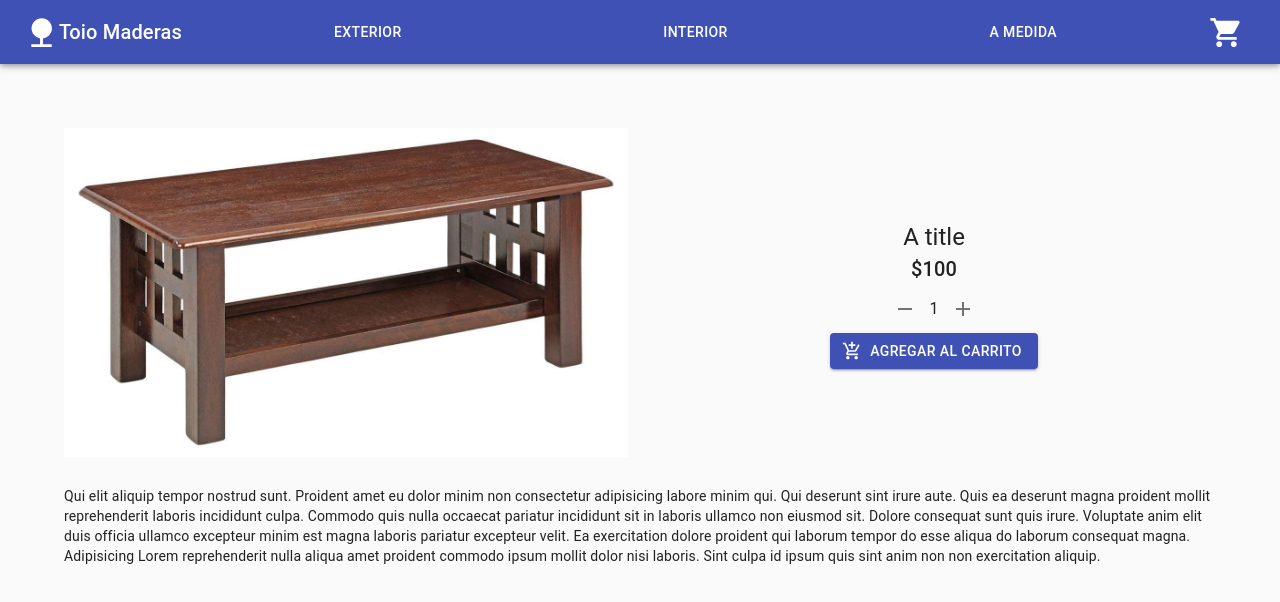
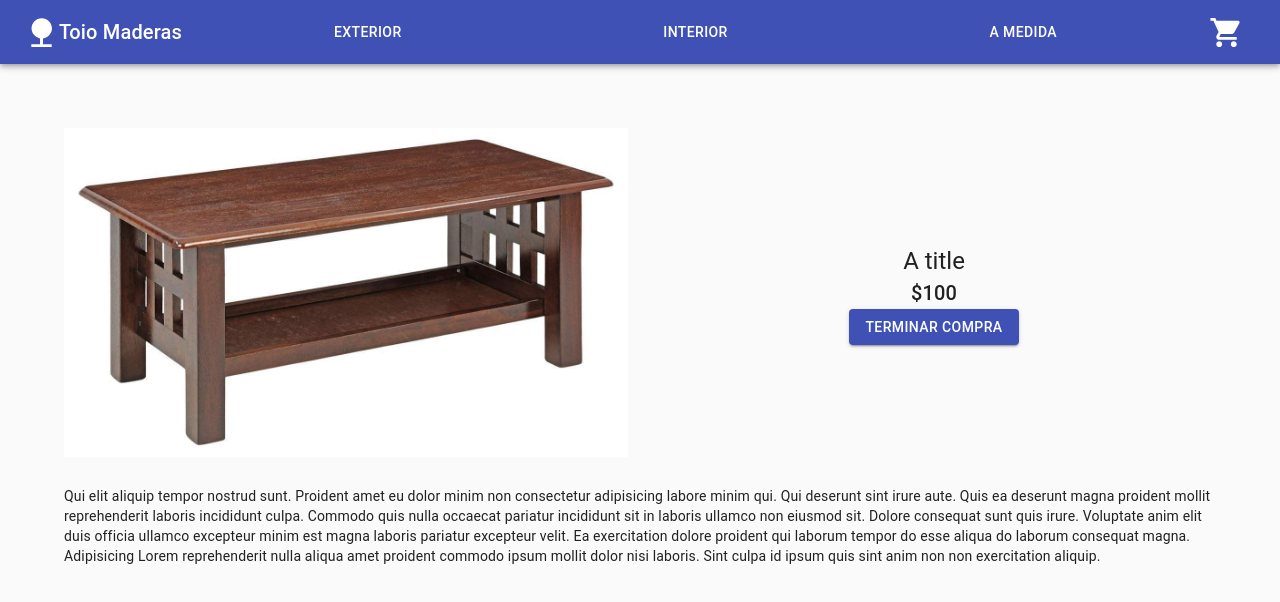
Before and after one commit to gremjua/toio-maderas, a React (Create React App) app: page /item/1 in a window 1280 px wide. Both pictures are taken after a click on the button "AGREGAR AL CARRITO". Shown: the top 602 px of the page. Built offline with nearby package versions, Linux system fonts and the light colour scheme.

Commit message:
add addedToCart state to ItemDetail, pass addToCart callback to ItemCount

```diff
--- a/src/components/ItemCount.js
+++ b/src/components/ItemCount.js
@@ -26,7 +26,7 @@ const ItemCount = ({ stock = 1, initial = 1, onAdd }) => {
                     color="primary"
                     variant="contained"
                     startIcon={<AddShoppingCartOutlinedIcon />}
-                    onClick={quantity <= stock ? onAdd : null}
+                    onClick={quantity <= stock ? onAdd(quantity) : null}
                 >
                     Agregar al carrito
                 </Button>
--- a/src/components/ItemDetail.js
+++ b/src/components/ItemDetail.js
@@ -1,7 +1,22 @@
-import { Box, Grid, Typography } from '@material-ui/core';
+import { Box, Button, Grid, Typography } from '@material-ui/core';
+import { Link as RouterLink } from 'react-router-dom';
+import { useState } from 'react';
 import ItemCount from './ItemCount';
 
 const ItemDetail = ({ item }) => {
+    const [addedToCart, setAddedToCart] = useState(undefined);
+    const addToCart = (quantity) => setAddedToCart({ itemId: item.id, quantity });
+    const renderItemCount = () => {
+        if (addedToCart) {
+            return (
+                <Button component={RouterLink} to="/cart" color="primary" variant="contained">
+                    Terminar Compra
+                </Button>
+            );
+        } else {
+            return <ItemCount stock={item.stock} initial={item.initial} onAdd={() => addToCart} />;
+        }
+    };
     return (
         <Box>
             <Grid container={true} direction="row" alignItems="center" spacing={3}>
@@ -15,11 +30,7 @@ const ItemDetail = ({ item }) => {
                 <Grid item={true} xs={12} sm={6}>
                     <Typography variant="h5">{item.title}</Typography>
                     <Typography variant="h6">{`$${item.price}`}</Typography>
-                    <ItemCount
-                        stock={item.stock}
-                        initial={item.initial}
-                        onAdd={() => console.log('Agregado al carrito')}
-                    />
+                    {renderItemCount()}
                 </Grid>
                 <Grid item={true} xs={12}>
                     <Typography variant="body2" align="left">
```
